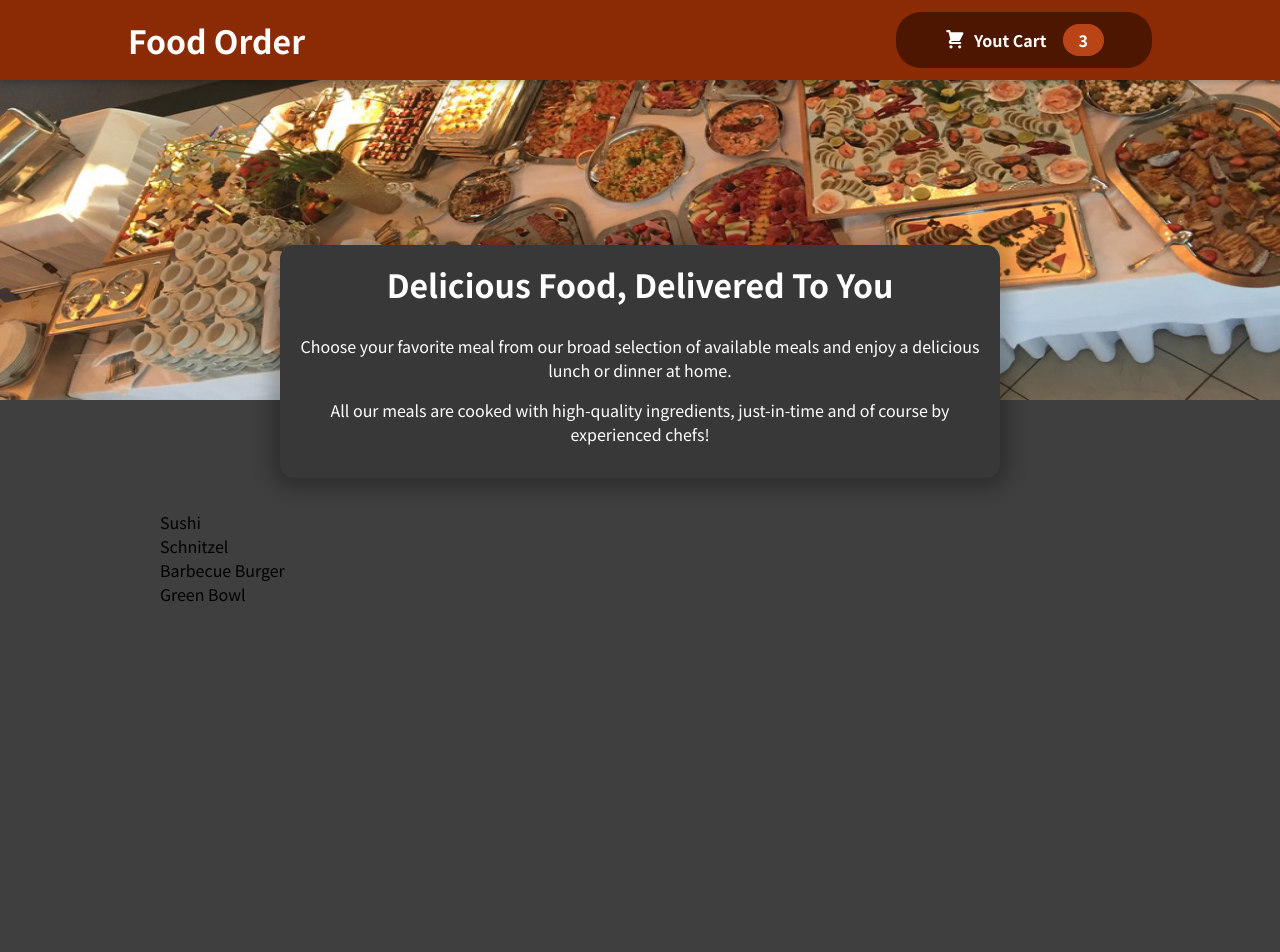
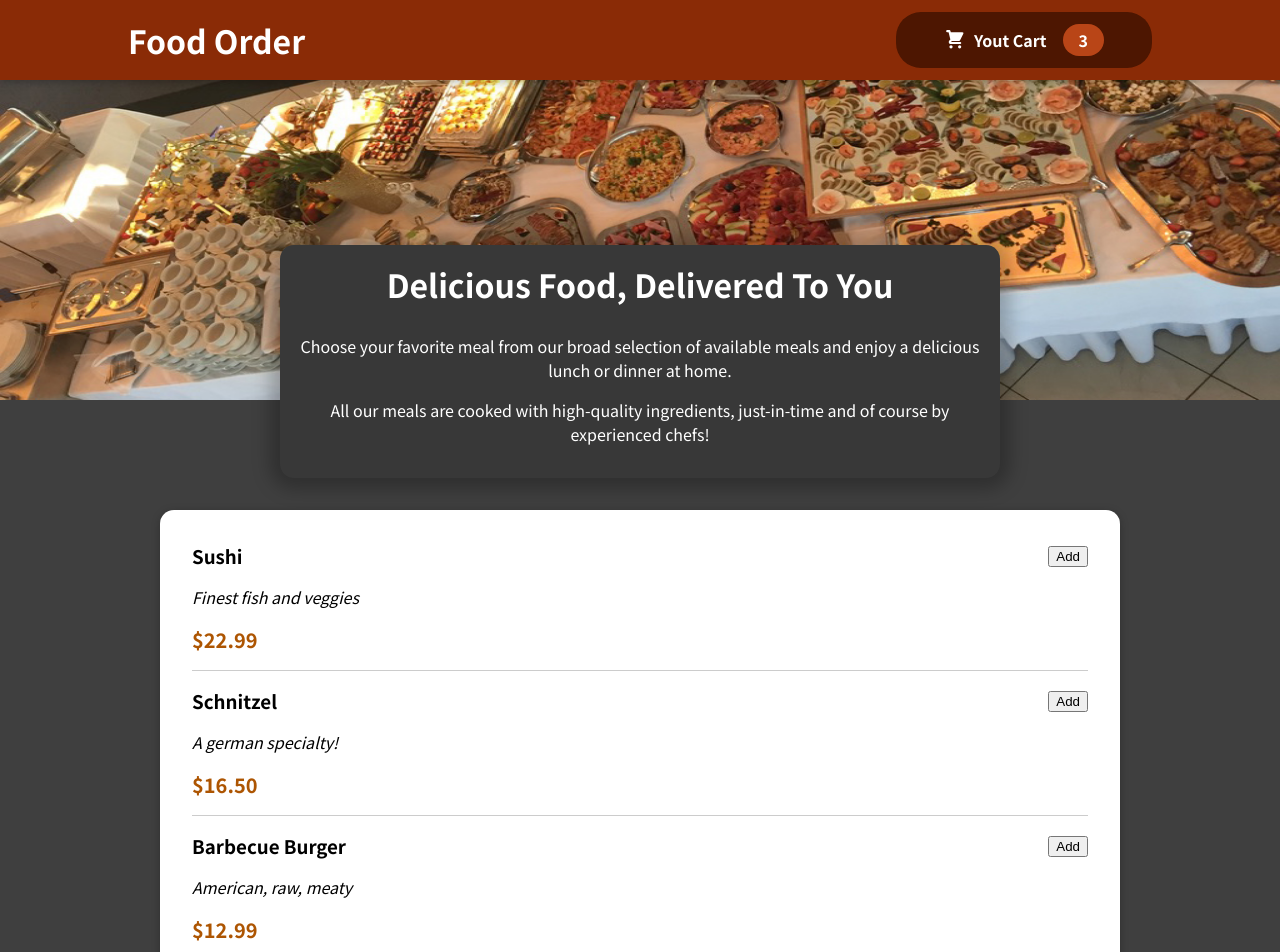
Before and after one commit to farrelahmady/academind_react_complete_guide, a React (Create React App) app: page / in a window 1280 px wide. Shown: the top 952 px of the page. Before the commit the page ends 800 px from the top, so only its background shows below. Built offline with nearby package versions, Linux system fonts and the light colour scheme.

Commit message:
Meal Item

```diff
--- a/src/components/Meals/AvailableMeals.js
+++ b/src/components/Meals/AvailableMeals.js
@@ -2,15 +2,24 @@
 
 //* Import Data
 import DUMMY_MEALS from "../../assets/data.js";
+import Card from "../UI/Card.js";
 
 //* Import CSS
 import style from "./AvailableMeals.module.css";
+import MealItem from "./MealItem.js";
 
 function AvailableMeals() {
-	const mealsList = DUMMY_MEALS.map((meal) => <li>{meal.name}</li>);
+	const mealsList = DUMMY_MEALS.map((meal) => (
+		<MealItem
+			key={meal.id}
+			name={meal.name}
+			description={meal.description}
+			price={meal.price}
+		/>
+	));
 	return (
 		<section className={style.meals}>
-			<ul>{mealsList}</ul>
+			<Card>{mealsList}</Card>
 		</section>
 	);
 }
--- /dev/null
+++ b/src/components/Meals/MealItem.js
@@ -0,0 +1,19 @@
+import React from "react";
+
+//* Import CSS
+import style from "./MealItem.module.css";
+
+export default function MealItem(props) {
+	return (
+		<li className={style.meal}>
+			<div>
+				<h3>{props.name}</h3>
+				<p className={style.description}>{props.description}</p>
+				<span className={style.price}>${props.price.toFixed(2)}</span>
+			</div>
+			<div>
+				<button>Add</button>
+			</div>
+		</li>
+	);
+}
--- /dev/null
+++ b/src/components/Meals/MealItem.module.css
@@ -0,0 +1,22 @@
+.meal {
+	display: flex;
+	justify-content: space-between;
+	margin: 1rem;
+	padding-bottom: 1rem;
+	border-bottom: 1px solid #ccc;
+}
+
+.meal h3 {
+	margin: 0 0 0.25rem 0;
+}
+
+.description {
+	font-style: italic;
+}
+
+.price {
+	margin-top: 0.25rem;
+	font-weight: bold;
+	color: #ad5502;
+	font-size: 1.25rem;
+}
--- /dev/null
+++ b/src/components/UI/Card.js
@@ -0,0 +1,10 @@
+import React from "react";
+
+//* Import CSS
+import style from "./Card.module.css";
+
+function Card(props) {
+	return <div className={style.card}>{props.children}</div>;
+}
+
+export default Card;
--- /dev/null
+++ b/src/components/UI/Card.module.css
@@ -0,0 +1,6 @@
+.card {
+	padding: 1rem;
+	box-shadow: 0 2px 8px rgba(0, 0, 0, 0.25);
+	border-radius: 14px;
+	background-color: white;
+}
```
Also changed, not shown: src/components/Meals/MealForm.css (added, +20 -0 lines).
